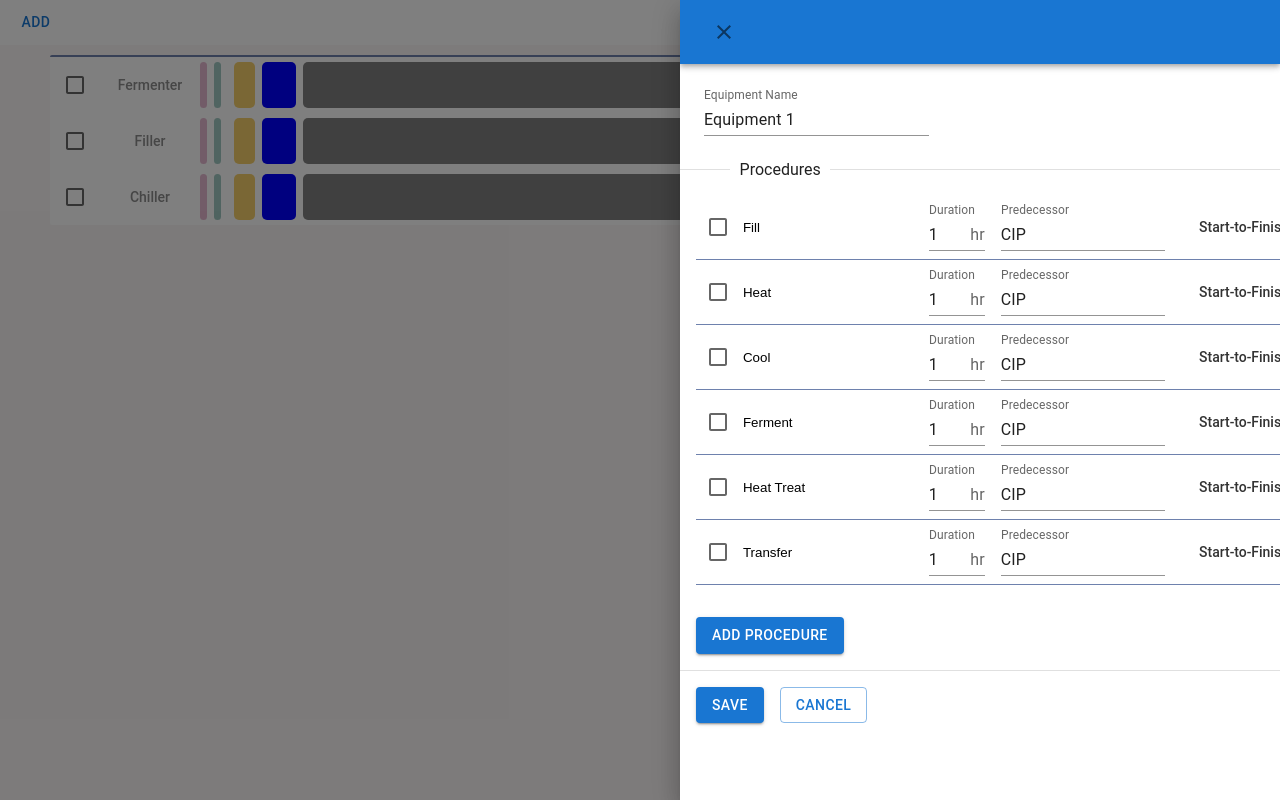
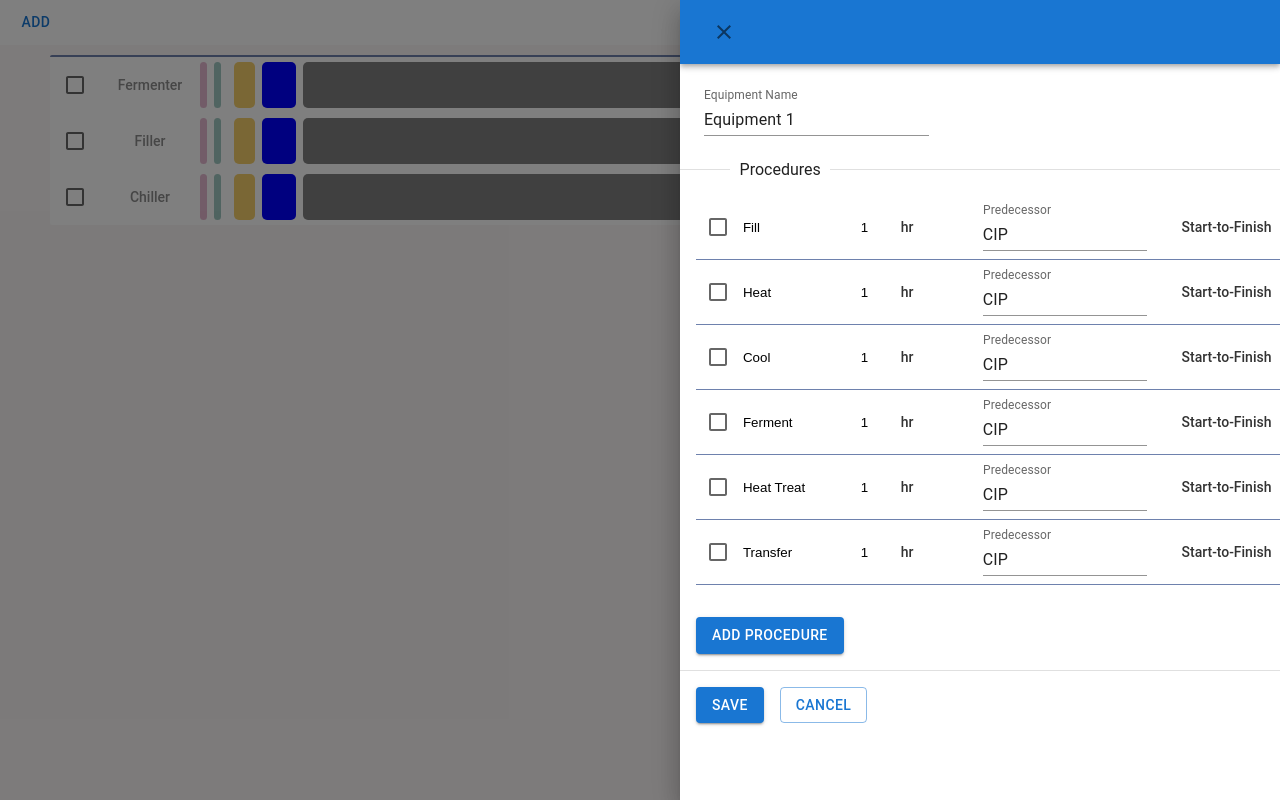
Before and after one commit to mama4294/process-app, a Next.js app: page / in a window 1280 px wide. Both pictures are taken after a click on the button "ADD". Built offline with nearby package versions, Linux system fonts and the light colour scheme.

Commit message:
fixes styling on double cells

```diff
--- a/components/editEquipment.js
+++ b/components/editEquipment.js
@@ -241,8 +241,16 @@ const ProcedureRow = ({ procedure, numColumns, handleChangeProcedure }) => {
   const handleSelectChange = (event) => {
     console.log(event.target);
   };
-  const { title, id, duration, predecessor, type, offset, resources } =
-    procedure;
+  const {
+    title,
+    id,
+    duration,
+    durationUnit,
+    predecessor,
+    type,
+    offset,
+    resources,
+  } = procedure;
   const label = { inputProps: { "aria-label": "selection" } };
   const style = {
     color: "#red",
@@ -262,17 +270,26 @@ const ProcedureRow = ({ procedure, numColumns, handleChangeProcedure }) => {
         />
       </div>
       <div className={styles.chartRowLabel}>
-        <TextField
-          label="Duration"
-          id="duration"
-          sx={{ m: 1 }}
-          variant="standard"
-          InputProps={{
-            endAdornment: <InputAdornment position="end">hr</InputAdornment>,
-          }}
-          value={duration}
-          onChange={handleChangeProcedure(id)}
-        />
+        <div className={styles.doubleCell}>
+          <TextInput
+            id="duration"
+            value={duration}
+            type="number"
+            style={{ textAlign: "right" }}
+            placeholder="Duration"
+            onChange={handleChangeProcedure(id)}
+          />
+          <Dropdown
+            id="durationUnit"
+            value={durationUnit}
+            onChange={handleChangeProcedure(id, "durationUnit")}
+            options={[
+              { label: "min", value: "min" },
+              { label: "hr", value: "hr" },
+              { label: "day", value: "day" },
+            ]}
+          />
+        </div>
       </div>
       <div className={styles.chartRowLabel}>
         <TextField
--- a/components/inputs/dropdown.js
+++ b/components/inputs/dropdown.js
@@ -12,12 +12,16 @@ const customStyles = {
   control: (provided, state) => ({
     ...provided,
     height: "100%",
+    borderRadius: "0px",
     border: state.isFocused ? "1px solid #0070f3" : 0,
     boxShadow: "none",
     "&:hover": {
       borderBottom: "1px solid black",
     },
   }),
+  indicatorsContainer: () => null,
+  dropdownIndicator: (styles) => ({ ...styles, width: "0%" }),
+  indicatorSeparator: () => null, // Remove separator
 };
 
 const Dropdown = ({ id, options, value, onChange, defaultValue }) => {
--- a/components/inputs/textInput.js
+++ b/components/inputs/textInput.js
@@ -1,13 +1,14 @@
 import React from "react";
 import styles from "../../styles/components.module.css";
 
-const TextInput = ({ id, value, name, placeholder, type, onChange }) => {
+const TextInput = ({ id, value, name, placeholder, type, onChange, style }) => {
   return (
     <input
       id={id}
       type={type}
       value={value}
       name={name}
+      style={style}
       className={styles.textInput}
       placeholder={placeholder}
       onChange={onChange}
--- a/styles/ProcedureChart.module.css
+++ b/styles/ProcedureChart.module.css
@@ -14,7 +14,7 @@
 }
 .chartRow {
   display: grid;
-  grid-template-columns: 5ch 20ch 8ch 20ch 20ch 8ch 20ch 1fr;
+  grid-template-columns: 5ch 10ch 16ch 20ch 20ch 8ch 20ch 1fr;
   background-color: #FFFFFF;
   border-bottom: 1px solid #6E81AD;
 }
@@ -54,6 +54,14 @@
   text-align: center;
   font-size: 0.875rem;
   font-weight: 500;
+}
+
+.doubleCell{
+  height: 100%;
+  display: flex;
+  align-items: center;
+  justify-content: center;
+  flex: 1;
 }
 
 .chartRowBars {
--- a/styles/components.module.css
+++ b/styles/components.module.css
@@ -2,6 +2,7 @@
     width: 100%;
     height: 100%;
     border: 0px;
+    flex-basis: 6ch;
 }
 
 .textInput:hover{
@@ -16,4 +17,5 @@
 
 .dropdown{
     height: 100%;
+    flex-basis: 10ch;
 }
```
